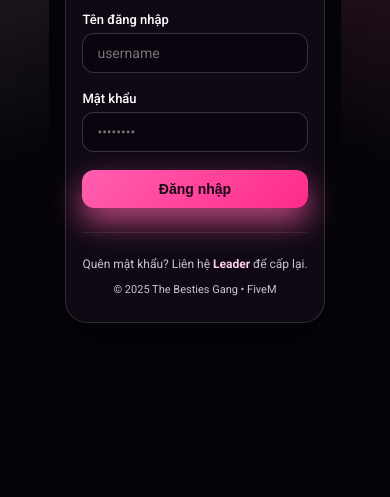
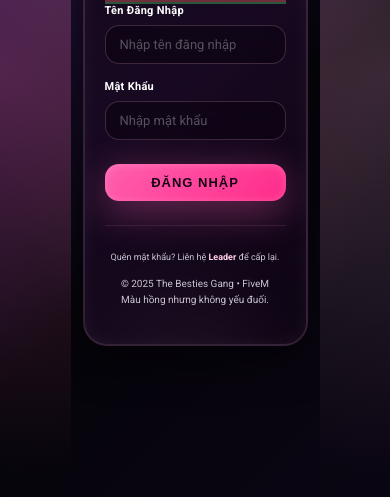
Before and after one commit to lyonmartinez/thebesties, a plain HTML site: page dashboard/login.html in a window 390 px wide. Shown: the part 347-844 px from the top of the page. Drawn offline with Linux system fonts and the light colour scheme.

Commit message:
ui: Redesign login page with enhanced animations and styling
- Improved gradient background with animations
- Better card design with glassmorphism effect
- Smooth fade-in animations for all elements
- Enhanced input field focus states
- Better error/success message styling
- Improved typography with gradient text
- Added bounce animation to logo
- Better mobile responsiveness
- Improved user feedback with emojis
- Cleaner overall design

```diff
--- a/dashboard/login.html
+++ b/dashboard/login.html
@@ -16,6 +16,7 @@
       --text-main: #ffffff;
       --text-muted: #c9c3cf;
       --shadow-soft: 0 18px 40px rgba(0, 0, 0, 0.45);
+      --shadow-pink: 0 10px 40px rgba(255, 95, 175, 0.4);
     }
 
     * {
@@ -26,12 +27,13 @@
       margin: 0;
       padding: 0;
       font-family: "Roboto", system-ui, -apple-system, sans-serif;
-      background: radial-gradient(circle at top, #ffb3dd 0, #05040a 35%, #05040a 100%);
+      background: linear-gradient(135deg, #3d1f4d 0%, #1a0d2e 30%, #05040a 60%, #0a0512 100%);
       color: var(--text-main);
       min-height: 100vh;
       display: flex;
       align-items: center;
       justify-content: center;
+      overflow: hidden;
     }
 
     .bg-blur {
@@ -39,106 +41,220 @@
       inset: 0;
       pointer-events: none;
       background:
-        radial-gradient(circle at 0% 0%, rgba(255, 182, 219, 0.3), transparent 55%),
-        radial-gradient(circle at 100% 0%, rgba(255, 96, 167, 0.35), transparent 55%);
+        radial-gradient(circle at 50% -30%, rgba(255, 182, 219, 0.35), transparent 60%),
+        radial-gradient(circle at 0% 50%, rgba(255, 96, 167, 0.25), transparent 70%),
+        radial-gradient(circle at 100% 50%, rgba(255, 182, 219, 0.2), transparent 70%);
       mix-blend-mode: screen;
-      opacity: 0.9;
+      opacity: 0.95;
       z-index: -1;
+      animation: bgShift 8s ease-in-out infinite;
+    }
+
+    @keyframes bgShift {
+      0%, 100% { opacity: 0.95; }
+      50% { opacity: 1; }
     }
 
     .container {
       width: 100%;
-      max-width: 420px;
+      max-width: 480px;
       padding: 24px;
+      position: relative;
+      z-index: 10;
     }
 
     .card {
-      background: rgba(17, 10, 23, 0.95);
-      border: 1px solid rgba(255, 255, 255, 0.14);
-      border-radius: 22px;
-      padding: 32px 28px;
-      box-shadow: var(--shadow-soft);
-      backdrop-filter: blur(18px);
+      background: linear-gradient(135deg,
+        rgba(20, 8, 25, 0.85) 0%,
+        rgba(25, 10, 35, 0.9) 50%,
+        rgba(15, 5, 20, 0.88) 100%);
+      border: 2px solid rgba(255, 182, 219, 0.15);
+      border-radius: 28px;
+      padding: 48px 40px;
+      box-shadow:
+        var(--shadow-soft),
+        inset 0 1px 20px rgba(255, 255, 255, 0.05);
+      backdrop-filter: blur(20px);
+      position: relative;
+      overflow: hidden;
+    }
+
+    .card::before {
+      content: '';
+      position: absolute;
+      top: -50%;
+      right: -20%;
+      width: 300px;
+      height: 300px;
+      background: radial-gradient(circle, rgba(255, 95, 175, 0.1), transparent 70%);
+      border-radius: 50%;
+      filter: blur(40px);
+      pointer-events: none;
+    }
+
+    .card::after {
+      content: '';
+      position: absolute;
+      bottom: -30%;
+      left: -10%;
+      width: 250px;
+      height: 250px;
+      background: radial-gradient(circle, rgba(255, 182, 219, 0.08), transparent 70%);
+      border-radius: 50%;
+      filter: blur(40px);
+      pointer-events: none;
+    }
+
+    .card > * {
+      position: relative;
+      z-index: 1;
     }
 
     .logo-section {
       text-align: center;
-      margin-bottom: 28px;
+      margin-bottom: 40px;
+      animation: fadeInDown 0.8s ease-out;
+    }
+
+    @keyframes fadeInDown {
+      from {
+        opacity: 0;
+        transform: translateY(-20px);
+      }
+      to {
+        opacity: 1;
+        transform: translateY(0);
+      }
     }
 
     .logo-img {
-      width: 80px;
+      width: 100px;
       height: auto;
-      margin-bottom: 16px;
+      margin-bottom: 24px;
+      filter: drop-shadow(0 8px 16px rgba(255, 95, 175, 0.3));
+      animation: bounce 3s ease-in-out infinite;
+    }
+
+    @keyframes bounce {
+      0%, 100% { transform: translateY(0); }
+      50% { transform: translateY(-8px); }
     }
 
     h1 {
-      font-size: 28px;
-      margin: 0 0 8px;
-      letter-spacing: 0.03em;
+      font-size: 32px;
+      margin: 0 0 6px;
+      letter-spacing: 0.02em;
+      font-weight: 700;
+      background: linear-gradient(135deg, #ffffff 0%, #ffd0e8 100%);
+      -webkit-background-clip: text;
+      -webkit-text-fill-color: transparent;
+      background-clip: text;
     }
 
     .subtitle {
       color: var(--text-muted);
       font-size: 13px;
       margin: 0;
+      font-weight: 400;
+      letter-spacing: 0.5px;
     }
 
     .form-group {
-      margin-bottom: 18px;
+      margin-bottom: 20px;
+      animation: fadeIn 0.6s ease-out backwards;
+    }
+
+    .form-group:nth-child(1) { animation-delay: 0.1s; }
+    .form-group:nth-child(2) { animation-delay: 0.2s; }
+    .form-group:nth-child(3) { animation-delay: 0.3s; }
+
+    @keyframes fadeIn {
+      from {
+        opacity: 0;
+        transform: translateY(10px);
+      }
+      to {
+        opacity: 1;
+        transform: translateY(0);
+      }
     }
 
     label {
       display: block;
-      font-size: 13px;
-      font-weight: 500;
-      margin-bottom: 6px;
+      font-size: 12px;
+      font-weight: 600;
+      margin-bottom: 8px;
       color: var(--text-main);
+      letter-spacing: 0.3px;
+      text-transform: capitalize;
     }
 
     input {
       width: 100%;
-      padding: 11px 14px;
-      border-radius: 12px;
-      border: 1px solid rgba(255, 255, 255, 0.18);
-      background: rgba(5, 0, 10, 0.5);
+      padding: 13px 16px;
+      border-radius: 14px;
+      border: 1.5px solid rgba(255, 182, 219, 0.2);
+      background: rgba(5, 0, 10, 0.4);
       color: var(--text-main);
       font-family: inherit;
       font-size: 14px;
-      transition: 0.18s ease;
+      transition: all 0.3s cubic-bezier(0.4, 0, 0.2, 1);
+      backdrop-filter: blur(8px);
+    }
+
+    input::placeholder {
+      color: rgba(255, 255, 255, 0.3);
+    }
+
+    input:hover {
+      border-color: rgba(255, 182, 219, 0.4);
+      background: rgba(5, 0, 10, 0.5);
     }
 
     input:focus {
       outline: none;
-      border-color: rgba(255, 96, 167, 0.6);
-      background: rgba(5, 0, 10, 0.8);
-      box-shadow: 0 0 0 3px rgba(255, 96, 167, 0.1);
+      border-color: var(--pink);
+      background: rgba(5, 0, 10, 0.7);
+      box-shadow:
+        0 0 0 4px rgba(255, 95, 175, 0.15),
+        inset 0 0 10px rgba(255, 95, 175, 0.08);
     }
 
     .btn {
       width: 100%;
-      padding: 11px 20px;
-      border-radius: 12px;
+      padding: 13px 24px;
+      border-radius: 14px;
       border: none;
-      font-size: 14px;
-      font-weight: 600;
+      font-size: 15px;
+      font-weight: 700;
       cursor: pointer;
-      transition: 0.18s ease;
+      transition: all 0.3s cubic-bezier(0.4, 0, 0.2, 1);
       display: flex;
       align-items: center;
       justify-content: center;
       gap: 8px;
+      margin-top: 28px;
+      letter-spacing: 0.5px;
+      animation: fadeIn 0.6s ease-out 0.4s backwards;
     }
 
     .btn.primary {
-      background: linear-gradient(135deg, var(--pink), var(--pink-deep));
+      background: linear-gradient(135deg, var(--pink) 0%, var(--pink-deep) 100%);
       color: #160614;
-      box-shadow: 0 14px 30px rgba(255, 96, 167, 0.7);
+      box-shadow: var(--shadow-pink), inset 0 1px 10px rgba(255, 255, 255, 0.2);
+      text-transform: uppercase;
+      letter-spacing: 1px;
     }
 
     .btn.primary:hover {
-      transform: translateY(-2px);
-      box-shadow: 0 18px 40px rgba(255, 96, 167, 0.9);
+      transform: translateY(-3px);
+      box-shadow:
+        0 15px 50px rgba(255, 95, 175, 0.5),
+        inset 0 1px 10px rgba(255, 255, 255, 0.3);
+    }
+
+    .btn.primary:active {
+      transform: translateY(-1px);
     }
 
     .btn.primary:disabled {
@@ -147,72 +263,144 @@
       transform: none;
     }
 
-    .error-message {
-      background: rgba(255, 0, 0, 0.1);
-      border: 1px solid rgba(255, 0, 0, 0.3);
-      color: #ff6b6b;
-      padding: 10px 12px;
-      border-radius: 8px;
-      font-size: 12px;
-      margin-bottom: 16px;
+    .message {
+      padding: 12px 16px;
+      border-radius: 12px;
+      font-size: 13px;
+      margin-bottom: 20px;
       display: none;
+      animation: slideIn 0.4s ease-out;
     }
 
-    .error-message.show {
+    @keyframes slideIn {
+      from {
+        opacity: 0;
+        transform: translateY(-10px);
+      }
+      to {
+        opacity: 1;
+        transform: translateY(0);
+      }
+    }
+
+    .message.show {
       display: block;
     }
 
-    .success-message {
-      background: rgba(0, 255, 0, 0.1);
-      border: 1px solid rgba(0, 255, 0, 0.3);
-      color: #51cf66;
-      padding: 10px 12px;
-      border-radius: 8px;
-      font-size: 12px;
-      margin-bottom: 16px;
-      display: none;
+    .error-message {
+      background: rgba(255, 107, 107, 0.12);
+      border: 1.5px solid rgba(255, 107, 107, 0.3);
+      color: #ff8a8a;
     }
 
-    .success-message.show {
-      display: block;
+    .success-message {
+      background: rgba(81, 207, 102, 0.12);
+      border: 1.5px solid rgba(81, 207, 102, 0.3);
+      color: #6ee7a0;
     }
 
     .info-section {
-      margin-top: 24px;
+      margin-top: 32px;
       padding-top: 24px;
-      border-top: 1px solid rgba(255, 255, 255, 0.08);
+      border-top: 1px solid rgba(255, 182, 219, 0.1);
       text-align: center;
-      font-size: 12px;
+      font-size: 11px;
       color: var(--text-muted);
+      animation: fadeIn 0.6s ease-out 0.5s backwards;
     }
 
     .info-section p {
-      margin: 0 0 6px;
+      margin: 0 0 8px;
+      line-height: 1.6;
     }
 
     .info-section strong {
       color: var(--pink-soft);
+      font-weight: 600;
     }
 
     .loading {
       display: none;
+      animation: spin 1s linear infinite;
+    }
+
+    @keyframes spin {
+      0% { transform: rotate(0deg); }
+      100% { transform: rotate(360deg); }
     }
 
     .loading.show {
       display: inline-block;
     }
 
-    @media (max-width: 480px) {
+    @media (max-width: 640px) {
       .container {
         padding: 16px;
       }
 
       .card {
-        padding: 20px 16px;
+        padding: 32px 24px;
+        border-radius: 24px;
+      }
+
+      h1 {
+        font-size: 26px;
+      }
+
+      .logo-img {
+        width: 80px;
+      }
+
+      .btn {
+        padding: 12px 20px;
+        font-size: 14px;
+      }
+
+      .info-section {
+        font-size: 10px;
+      }
+    }
+
+    @media (max-width: 480px) {
+      .container {
+        padding: 12px;
+      }
+
+      .card {
+        padding: 28px 20px;
       }
 
       h1 {
         font-size: 22px;
+      }
+
+      .logo-img {
+        width: 70px;
+        margin-bottom: 16px;
+      }
+
+      label {
+        font-size: 11px;
+      }
+
+      input {
+        padding: 11px 14px;
+        font-size: 13px;
+      }
+
+      .form-group {
+        margin-bottom: 16px;
+      }
+
+      .btn {
+        padding: 11px 18px;
+        font-size: 13px;
+        margin-top: 24px;
+      }
+
+      .info-section {
+        margin-top: 24px;
+        font-size: 9px;
       }
     }
   </style>
@@ -234,24 +422,39 @@
       <form id="loginForm">
         <div class="form-group">
           <label for="username">Tên đăng nhập</label>
-          <input type="text" id="username" name="username" placeholder="username" required />
+          <input
+            type="text"
+            id="username"
+            name="username"
+            placeholder="Nhập tên đăng nhập"
+            autocomplete="username"
+            required
+          />
         </div>
 
         <div class="form-group">
           <label for="password">Mật khẩu</label>
-          <input type="password" id="password" name="password" placeholder="••••••••" required />
+          <input
+            type="password"
+            id="password"
+            name="password"
+            placeholder="Nhập mật khẩu"
+            autocomplete="current-password"
+            required
+          />
         </div>
 
         <button type="submit" class="btn primary">
           <span class="loading" id="loading">⏳</span>
-          <span>Đăng nhập</span>
+          <span id="btnText">Đăng nhập</span>
         </button>
       </form>
 
       <div class="info-section">
         <p>Quên mật khẩu? Liên hệ <strong>Leader</strong> để cấp lại.</p>
-        <p style="margin-top: 12px; font-size: 11px; color: var(--text-muted);">
-          © 2025 The Besties Gang • FiveM
+        <p style="margin-top: 12px; font-size: 10px;">
+          © 2025 The Besties Gang • FiveM<br>
+          Màu hồng nhưng không yếu đuối.
         </p>
       </div>
     </div>
@@ -266,11 +469,13 @@
     const errorMessage = document.getElementById('errorMessage');
     const successMessage = document.getElementById('successMessage');
     const loading = document.getElementById('loading');
+    const btnText = document.getElementById('btnText');
 
     function showError(message) {
       errorMessage.textContent = message;
       errorMessage.classList.add('show');
       successMessage.classList.remove('show');
+      window.scrollTo({ top: 0, behavior: 'smooth' });
     }
 
     function showSuccess(message) {
@@ -278,6 +483,13 @@
       successMessage.classList.add('show');
       errorMessage.classList.remove('show');
     }
+
+    // Enter key to submit
+    [usernameInput, passwordInput].forEach(input => {
+      input.addEventListener('keypress', (e) => {
+        if (e.key === 'Enter') form.dispatchEvent(new Event('submit'));
+      });
+    });
 
     form.addEventListener('submit', async (e) => {
       e.preventDefault();
@@ -288,11 +500,12 @@
       const password = passwordInput.value;
 
       if (!username || !password) {
-        showError('Vui lòng nhập tên đăng nhập và mật khẩu');
+        showError('⚠️ Vui lòng nhập tên đăng nhập và mật khẩu');
         return;
       }
 
       loading.classList.add('show');
+      btnText.textContent = 'Đang xử lý...';
       form.querySelector('button').disabled = true;
 
       try {
@@ -305,7 +518,7 @@
         const data = await response.json();
 
         if (!response.ok) {
-          showError(data.error || 'Đăng nhập thất bại');
+          showError('❌ ' + (data.error || 'Đăng nhập thất bại'));
           return;
         }
 
@@ -313,7 +526,7 @@
         localStorage.setItem('auth_token', data.token);
         localStorage.setItem('user', JSON.stringify(data.user));
 
-        showSuccess('Đăng nhập thành công! Chuyển hướng...');
+        showSuccess('✅ Đăng nhập thành công! Chuyển hướng...');
 
         // Redirect based on role
         setTimeout(() => {
@@ -322,13 +535,31 @@
           } else {
             window.location.href = './member-dashboard.html';
           }
-        }, 1500);
+        }, 1200);
       } catch (error) {
-        showError('Lỗi kết nối: ' + error.message);
+        showError('❌ Lỗi kết nối: ' + error.message);
       } finally {
         loading.classList.remove('show');
+        btnText.textContent = 'Đăng nhập';
         form.querySelector('button').disabled = false;
       }
+    });
+
+    // Focus effects
+    usernameInput.addEventListener('focus', function() {
+      this.style.borderColor = 'rgba(255, 95, 175, 0.6)';
+    });
+
+    usernameInput.addEventListener('blur', function() {
+      this.style.borderColor = 'rgba(255, 182, 219, 0.2)';
+    });
+
+    passwordInput.addEventListener('focus', function() {
+      this.style.borderColor = 'rgba(255, 95, 175, 0.6)';
+    });
+
+    passwordInput.addEventListener('blur', function() {
+      this.style.borderColor = 'rgba(255, 182, 219, 0.2)';
     });
   </script>
 </body>
```
